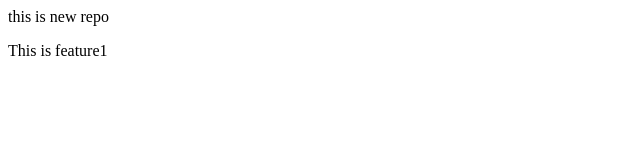
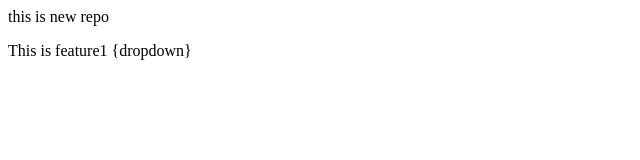
Before and after one commit to Sahil-Jadhav333/Localrepo, a plain HTML site: page index.html in a window 1280 px wide. Shown: the full height of the page, 0-640 px from the left. Drawn offline with Linux system fonts and the light colour scheme.

Commit message:
Add dropdown

```diff
--- a/index.html
+++ b/index.html
@@ -1,4 +1,4 @@
 <p>
     this is new repo
 </p>
-<p>This is feature1</p>
+<p>This is feature1 {dropdown}</p>
```
